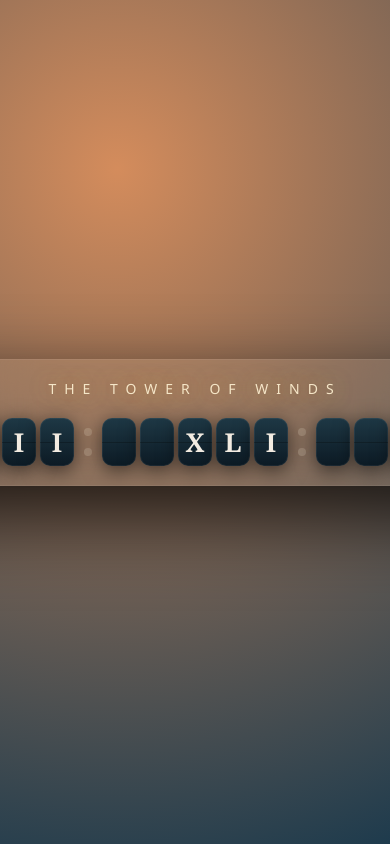
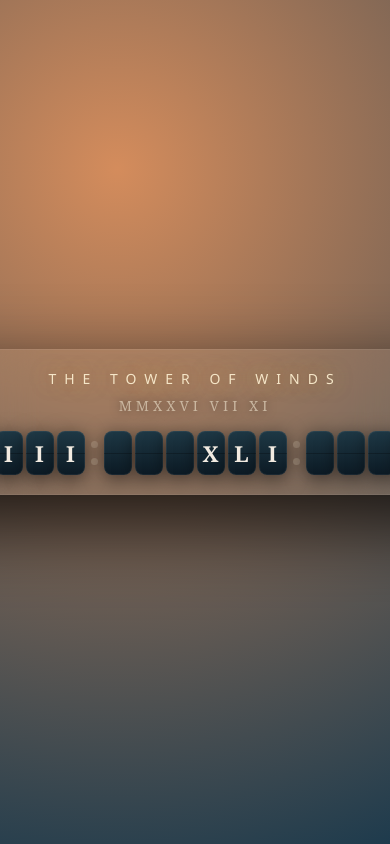
Before and after one commit to Der4039/roman_clock, a website: page src/index.html in a window 390 px wide. Shown: the top 844 px of the page. Drawn offline with Linux system fonts and the light colour scheme.

Commit message:
feat: 日期改为罗马数字，修复年份转换逻辑

```diff
--- a/src/index.html
+++ b/src/index.html
@@ -20,49 +20,58 @@
             background: rgba(255, 245, 235, 0.06);
             backdrop-filter: blur(16px);
             -webkit-backdrop-filter: blur(16px);
-            padding: 40px 50px;
+            padding: 30px 40px;
             border-radius: 50px;
             box-shadow: 0 30px 80px rgba(0,0,0,0.8), inset 0 0 0 1px rgba(255,255,255,0.06);
+            display: flex;
+            flex-direction: column;
+            align-items: center;
         }
 
         .title {
             text-align: center;
-            color: #f5e6c8;                /* 更亮的大理石白 */
-            font-size: 14px;               /* 稍大一点，更醒目 */
+            color: #f5e6c8;
+            font-size: 14px;
             letter-spacing: 8px;
             text-transform: uppercase;
-            margin-bottom: 20px;
+            margin-bottom: 8px;
             font-family: 'Segoe UI', sans-serif;
-            text-shadow: 0 0 20px rgba(212, 175, 55, 0.6),   /* 金色光晕 */
-                         0 0 40px rgba(212, 175, 55, 0.3);
+            text-shadow: 0 0 20px rgba(212, 175, 55, 0.6), 0 0 40px rgba(212, 175, 55, 0.3);
+        }
+
+        .date-row {
+            color: rgba(240, 230, 208, 0.6);
+            font-size: 18px;
+            font-family: 'Georgia', 'Times New Roman', serif;
+            letter-spacing: 4px;
+            margin-bottom: 16px;
+            text-shadow: 0 0 10px rgba(0,0,0,0.5);
         }
 
         .clock {
             display: flex;
             align-items: center;
-            gap: 16px;
+            gap: 12px;
             user-select: none;
         }
 
-        .unit { display: flex; gap: 6px; }
+        .unit { display: flex; gap: 4px; }
 
-        /* —— 卡片：完整显示一个字符 —— */
         .card {
-            width: 56px;
-            height: 80px;
+            width: 46px;
+            height: 72px;
             background: linear-gradient(180deg, #1e3845, #0c1a24);
             color: #f2ebe1;
             display: flex;
             align-items: center;
             justify-content: center;
-            font-size: 42px;
+            font-size: 36px;
             font-weight: 700;
-            border-radius: 10px;
+            border-radius: 8px;
             box-shadow: 0 4px 20px rgba(0,0,0,0.6), inset 0 0 0 1px rgba(255,255,255,0.06);
             position: relative;
             overflow: hidden;
         }
-        /* 中间装饰线（纯视觉，不做分割） */
         .card::after {
             content: '';
             position: absolute;
@@ -79,19 +88,19 @@
         }
         .char.changing {
             opacity: 0;
-            transform: translateY(-10px);
+            transform: translateY(-8px);
         }
 
         .divider {
             display: flex;
             flex-direction: column;
             align-items: center;
-            gap: 12px;
-            padding: 0 4px;
+            gap: 10px;
+            padding: 0 2px;
         }
         .divider span {
             display: block;
-            width: 8px; height: 8px;
+            width: 7px; height: 7px;
             background: #f0e6d0;
             border-radius: 50%;
             opacity: 0.7;
@@ -102,21 +111,23 @@
             50%      { opacity: 0.2; }
         }
 
-        @media (max-width: 700px) {
+        @media (max-width: 800px) {
             .clock-wrapper { padding: 20px; }
-            .card { width: 42px; height: 60px; font-size: 32px; }
-            .clock { gap: 10px; }
-            .unit  { gap: 4px; }
+            .card { width: 36px; height: 56px; font-size: 28px; }
+            .clock { gap: 8px; }
+            .unit { gap: 3px; }
+            .date-row { font-size: 14px; }
         }
-        @media (max-width: 450px) {
-            .card { width: 34px; height: 48px; font-size: 26px; }
-            .clock { gap: 6px; }
+        @media (max-width: 500px) {
+            .card { width: 28px; height: 44px; font-size: 22px; }
+            .clock { gap: 4px; }
         }
     </style>
 </head>
 <body>
     <div class="clock-wrapper">
         <div class="title">the Tower of Winds</div>
+        <div class="date-row" id="dateDisplay">---- -- --</div>
         <div class="clock" id="clock"></div>
     </div>
 
@@ -124,15 +135,29 @@
     (function () {
         'use strict';
 
-        function toRoman(n) {
-            if (n === 0) return 'N';
-            const values  = [50, 40, 10, 9, 5, 4, 1];
-            const symbols = ['L','XL','X','IX','V','IV','I'];
+        // 完整的罗马数字转换（支持 1~3999，0→'N'）
+        function toRoman(num) {
+            if (num === 0) return 'N';
+            const romanNumerals = [
+                { value: 1000, symbol: 'M' },
+                { value: 900,  symbol: 'CM' },
+                { value: 500,  symbol: 'D' },
+                { value: 400,  symbol: 'CD' },
+                { value: 100,  symbol: 'C' },
+                { value: 90,   symbol: 'XC' },
+                { value: 50,   symbol: 'L' },
+                { value: 40,   symbol: 'XL' },
+                { value: 10,   symbol: 'X' },
+                { value: 9,    symbol: 'IX' },
+                { value: 5,    symbol: 'V' },
+                { value: 4,    symbol: 'IV' },
+                { value: 1,    symbol: 'I' }
+            ];
             let result = '';
-            for (let i = 0; i < values.length; i++) {
-                while (n >= values[i]) {
-                    result += symbols[i];
-                    n -= values[i];
+            for (let i = 0; i < romanNumerals.length; i++) {
+                while (num >= romanNumerals[i].value) {
+                    result += romanNumerals[i].symbol;
+                    num -= romanNumerals[i].value;
                 }
             }
             return result;
@@ -147,17 +172,26 @@
             };
         }
 
-        // ---- DOM 构建 ----
+        function getRomanDate() {
+            const now = new Date();
+            const y = toRoman(now.getFullYear());
+            const m = toRoman(now.getMonth() + 1);
+            const d = toRoman(now.getDate());
+            return `${y} ${m} ${d}`;
+        }
+
         const clockEl = document.getElementById('clock');
+        const dateEl = document.getElementById('dateDisplay');
         const units = ['h', 'm', 's'];
         const unitData = [];
+        const CARD_COUNT = 6;
 
         units.forEach((unit, idx) => {
             const unitDiv = document.createElement('div');
             unitDiv.className = 'unit';
 
             const cards = [];
-            for (let i = 0; i < 5; i++) {
+            for (let i = 0; i < CARD_COUNT; i++) {
                 const card = document.createElement('div');
                 card.className = 'card';
                 card.innerHTML = '<span class="char"> </span>';
@@ -175,15 +209,14 @@
             }
         });
 
-        // ---- 更新显示 ----
         function updateClock() {
             const { h, m, s } = getRomanTime();
             const unitValues = [h, m, s];
 
             unitData.forEach((data, idx) => {
                 let chars = (unitValues[idx] || 'N').split('');
-                if (chars.length > 5) chars = chars.slice(0, 5);
-                while (chars.length < 5) chars.unshift(' ');
+                if (chars.length > CARD_COUNT) chars = chars.slice(0, CARD_COUNT);
+                while (chars.length < CARD_COUNT) chars.unshift(' ');
 
                 data.cards.forEach((card, i) => {
                     const newChar = chars[i] || ' ';
@@ -197,9 +230,10 @@
                     }
                 });
             });
+
+            dateEl.textContent = getRomanDate();
         }
 
-        // ---- 启动 ----
         updateClock();
         setInterval(updateClock, 1000);
     })();
```
